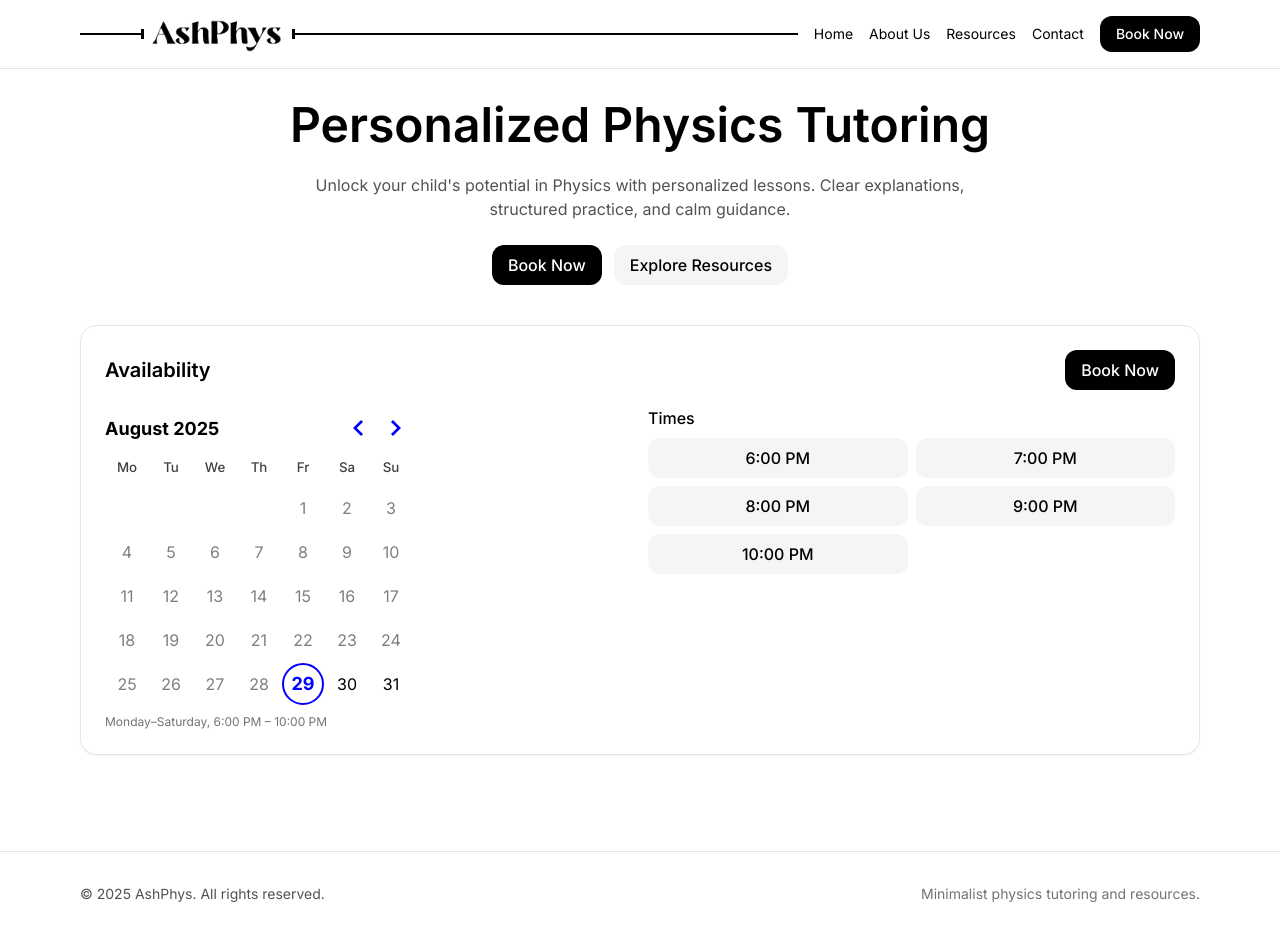
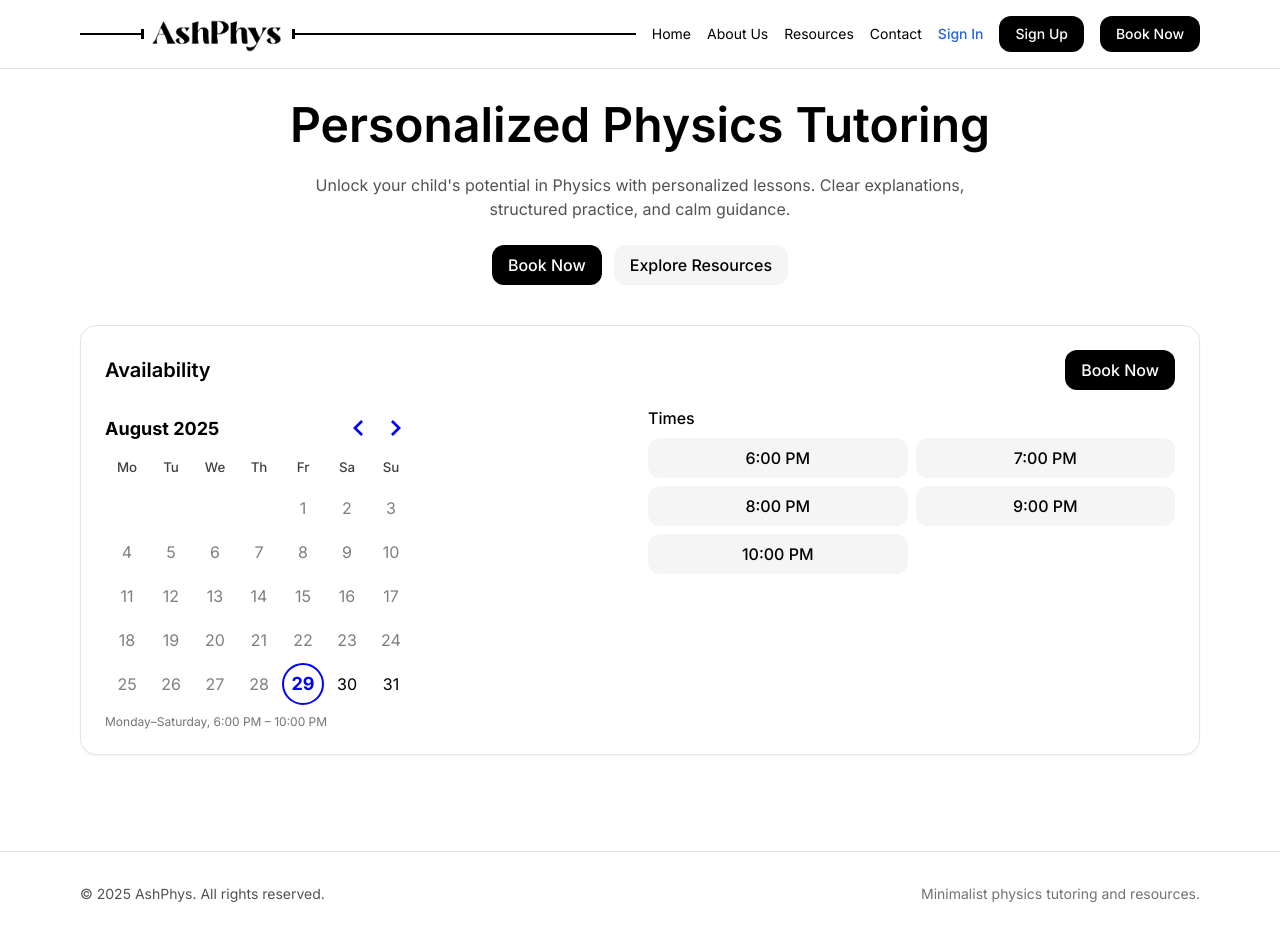
Before and after one commit to Naumnditch/ashphys, a Next.js app: page / in a window 1280 px wide. Built offline with nearby package versions, Linux system fonts and the light colour scheme.

Commit message:
feat: Add Sign In and Sign Up buttons to navbar
- Added Sign In button linking to /auth/login
- Added Sign Up button linking to /auth/signup
- Buttons now visible in main navigation for easy access
- Students can now easily access authentication pages from homepage

```diff
--- a/components/Navbar.tsx
+++ b/components/Navbar.tsx
@@ -21,6 +21,8 @@ export function Navbar() {
           <Link className="text-sm hover:underline" href="/about">About Us</Link>
           <Link className="text-sm hover:underline" href="/resources">Resources</Link>
           <Link className="text-sm hover:underline" href="/contact">Contact</Link>
+          <Link className="text-sm hover:underline text-blue-600 font-medium" href="/auth/login">Sign In</Link>
+          <Link className="btn btn-primary text-sm" href="/auth/signup">Sign Up</Link>
           <Link className="btn btn-primary text-sm" href="/book">Book Now</Link>
         </nav>
       </div>
```
